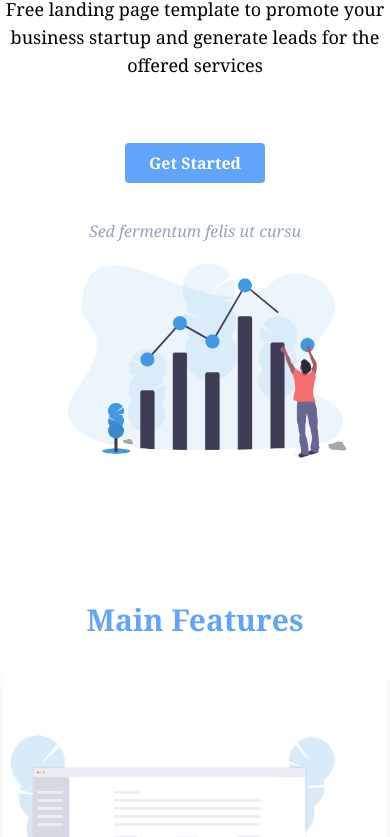
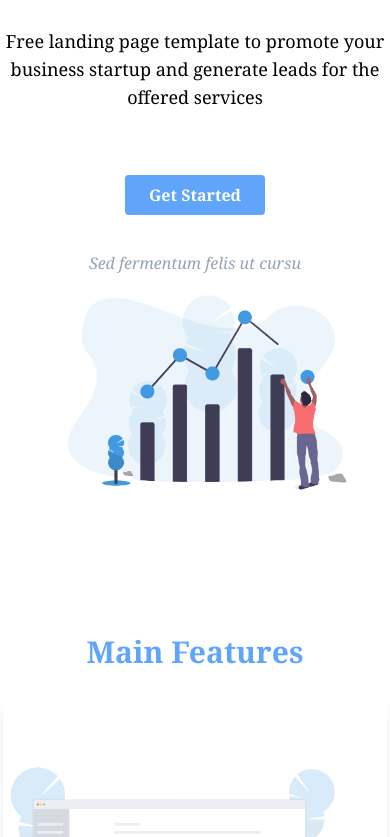
Before and after one commit to JoanKinyanjui/code-for-impact-site, a Gatsby site: page / in a window 390 px wide. Shown: the part 277-1114 px from the top of the page. Built offline with nearby package versions, Linux system fonts and the light colour scheme; Gatsby itself is replaced by a stand-in of ours.

Commit message:
responsiveness

```diff
--- a/src/components/main.js
+++ b/src/components/main.js
@@ -4,7 +4,7 @@ import '../styles/global.css'
 
 const Main = () =>{
 return(
-    <div className='w-screen font-serif  block sm:flex   pt-24 sm:pt-32 md:pt-48 pb-12 '>
+    <div className='w-screen font-serif  block sm:flex   pt-32 sm:pt-38 md:pt-48 pb-12 '>
  <div className='w-full sm:w-1/2 text-center'>
 <h3 className=' text-5xl md:text-7xl text-sky-400 pb-12 font-bold pt-8'>Code For Impact</h3>
 <p className='pb-7  text-lg sm:text-xl'>
```
